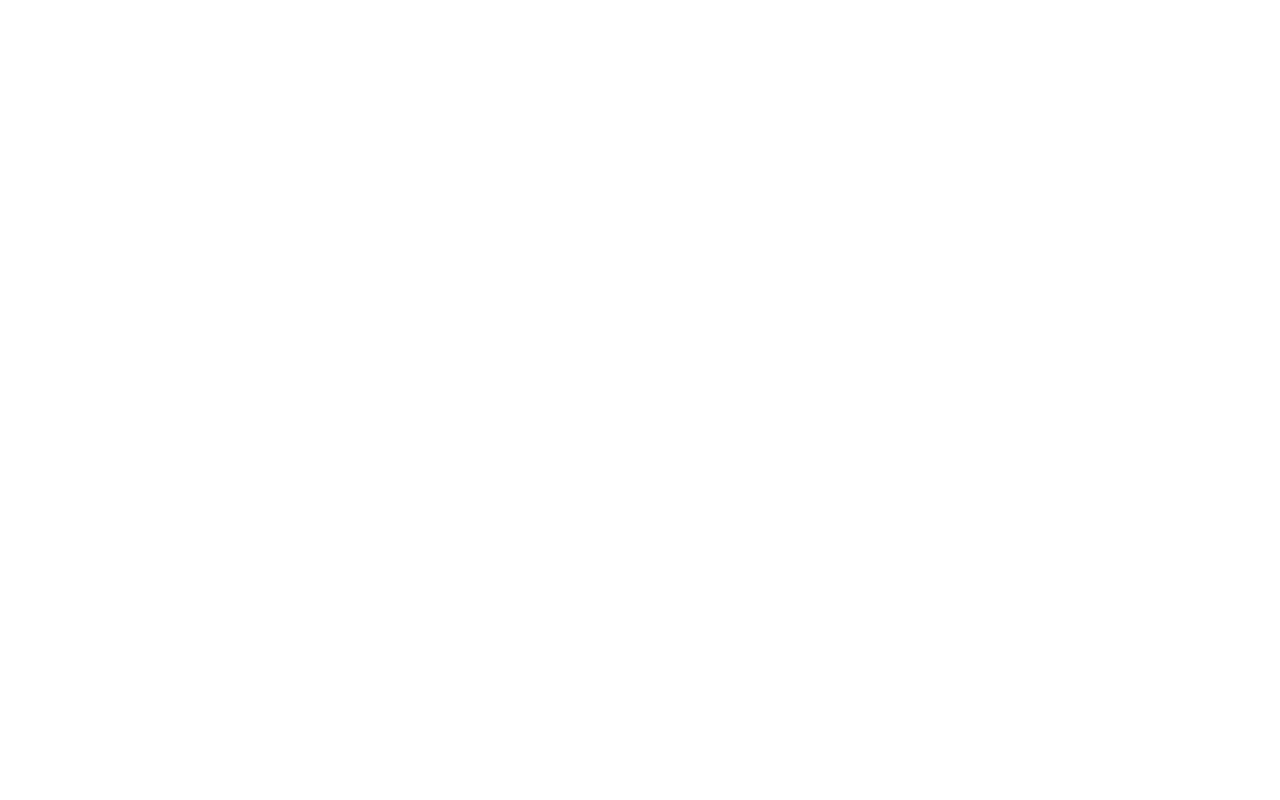
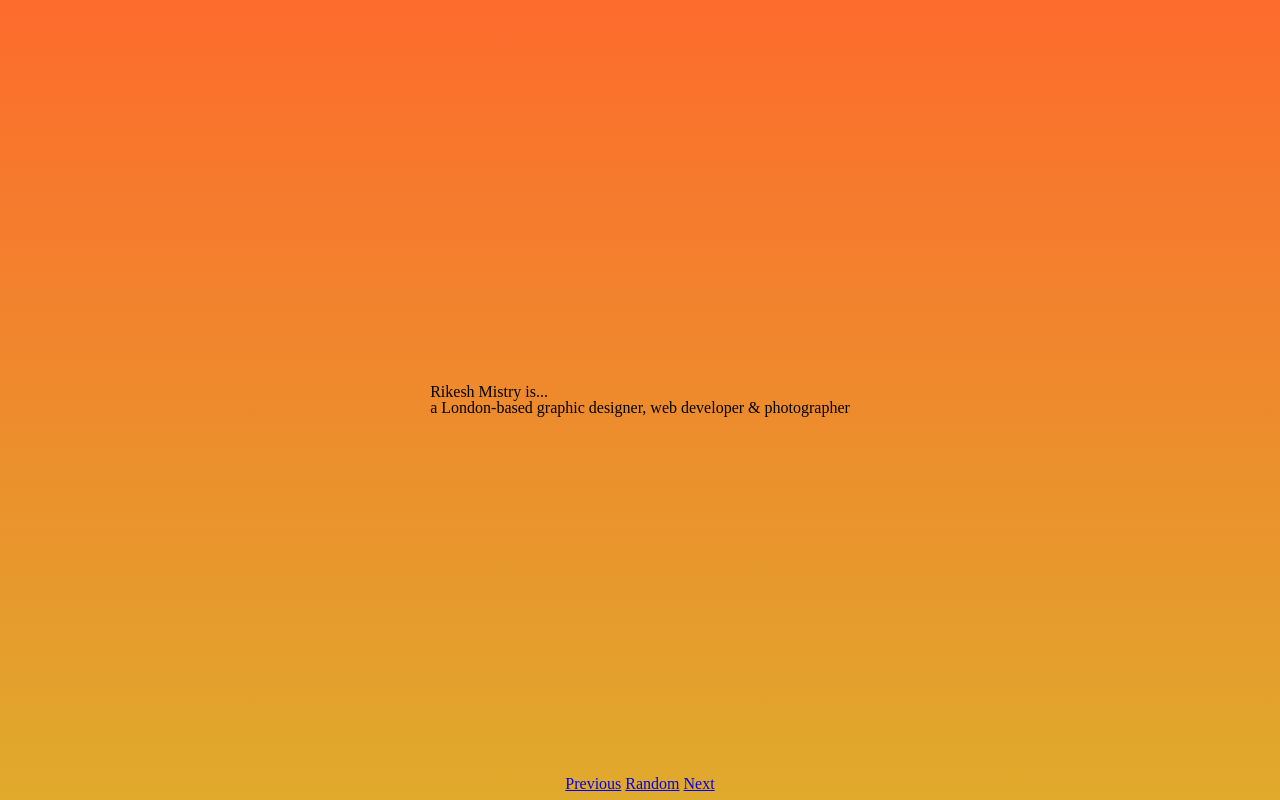
Before and after one commit to rikeshmistry/javascript-slider, a plain HTML site: page index.html in a window 1280 px wide. Drawn offline with Linux system fonts and the light colour scheme.

Commit message:
Added html & css positioning

```diff
--- a/css/style.css
+++ b/css/style.css
@@ -0,0 +1,20 @@
+body {
+  /* Full page gradient */
+  height: 100vh;
+  background: rgb(223, 170, 44);
+  background: linear-gradient(0deg, rgba(223, 170, 44, 1) 0%, rgba(253, 107, 45, 1) 100%);
+}
+
+section {
+  position: absolute;
+  top: 50%;
+  left: 50%;
+  transform: translate(-50%, -50%);
+}
+
+footer {
+  position: absolute;
+  bottom: 0%;
+  left: 50%;
+  transform: translate(-50%, -50%);
+}
--- a/index.html
+++ b/index.html
@@ -2,8 +2,8 @@
 <html>
 
 <head>
-  <title>ADD TITLE</title>
-  <meta name="description" content="ADD DESCRIPTION" />
+  <title>Rikesh Slider</title>
+  <meta name="description" content="Rikesh's javascript slider!" />
   <meta name="viewport" content="width=device-width" />
   <meta charset="utf-8" />
   <!-- Stylesheets -->
@@ -12,6 +12,16 @@
 </head>
 
 <body>
+  <section>
+    <h1>Rikesh Mistry is...</h1>
+    <h2>a London-based graphic designer, web developer & photographer</h2>
+  </section>
+  <footer>
+    <!-- Added images later - we'll just add anchor tags now -->
+    <a href="#">Previous</a>
+    <a href="#">Random</a>
+    <a href="#">Next</a>
+  </footer>
 </body>
 
 </html>
```
